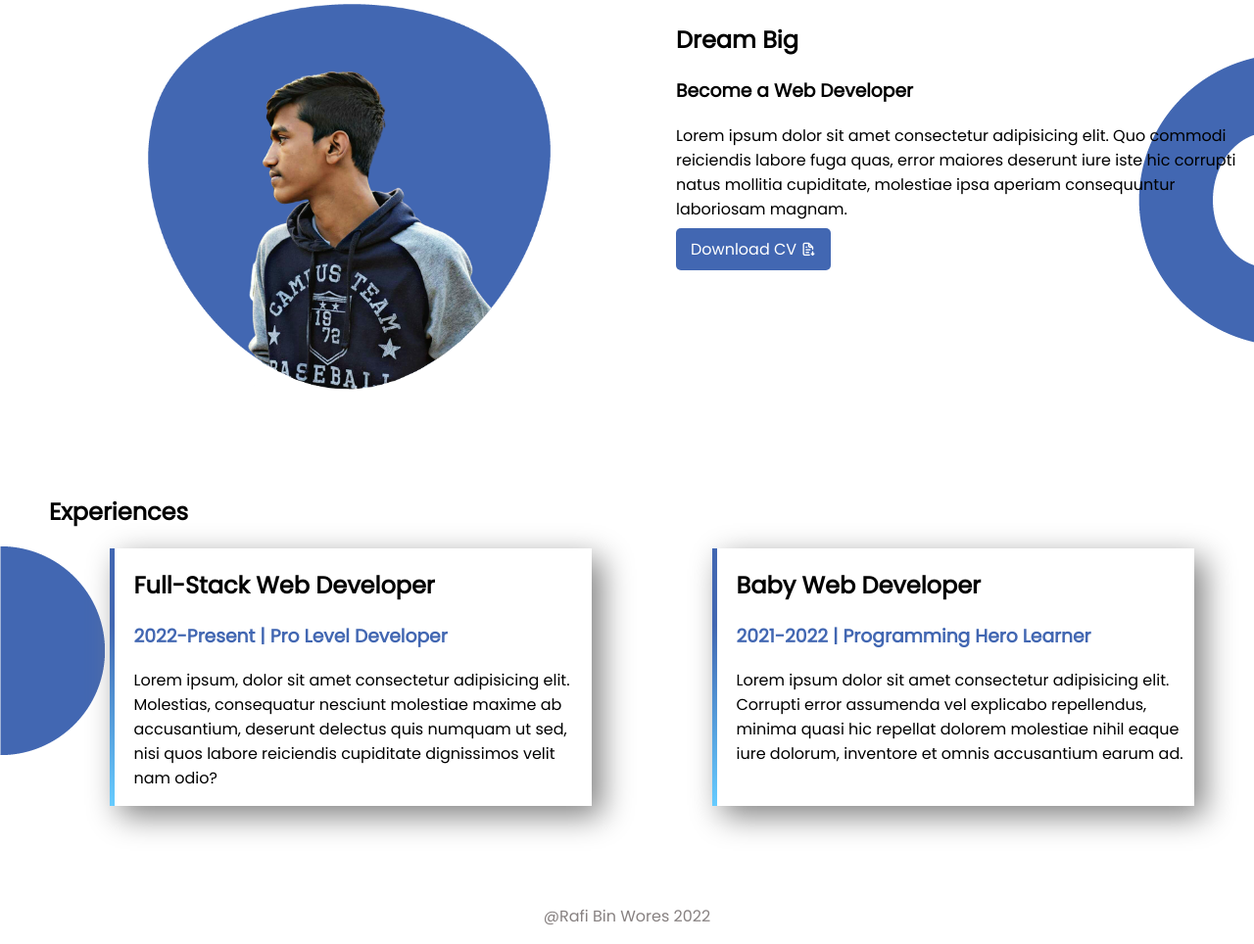
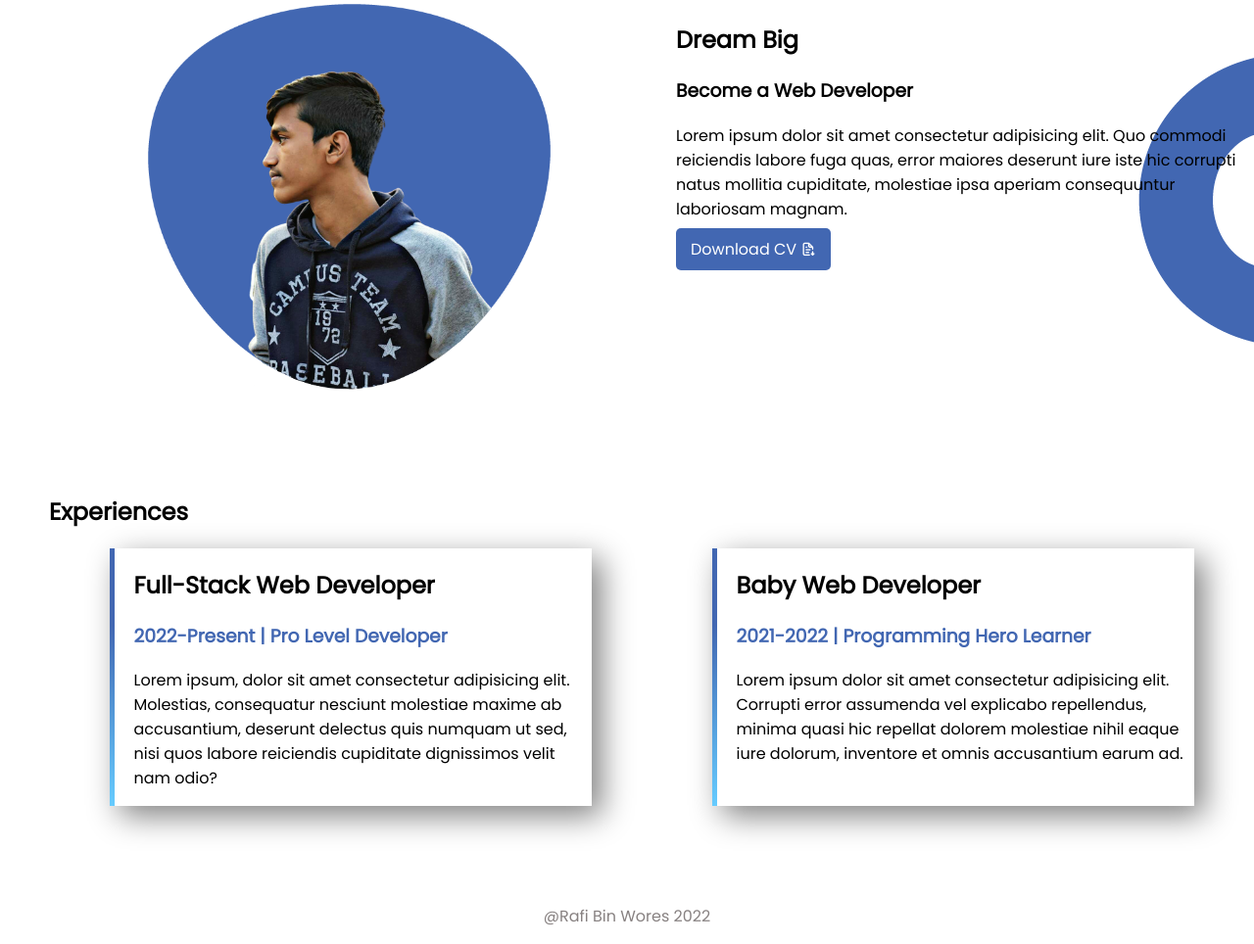
Before and after one commit to RafiBinWores/Web-developer-portfolio, a plain HTML site: page index.html in a window 1280 px wide. Shown: the part 498-1462 px from the top of the page at 98% size. Drawn offline with nearby package versions, Linux system fonts and the light colour scheme.

```diff
--- a/assets/CSS/style.css
+++ b/assets/CSS/style.css
@@ -38,7 +38,6 @@
 
 .experience{
     padding-left: 50px;
-    background-image: url(../image/xp-bg.png);
     background-repeat: no-repeat;
     background-position: left;
 }
```
